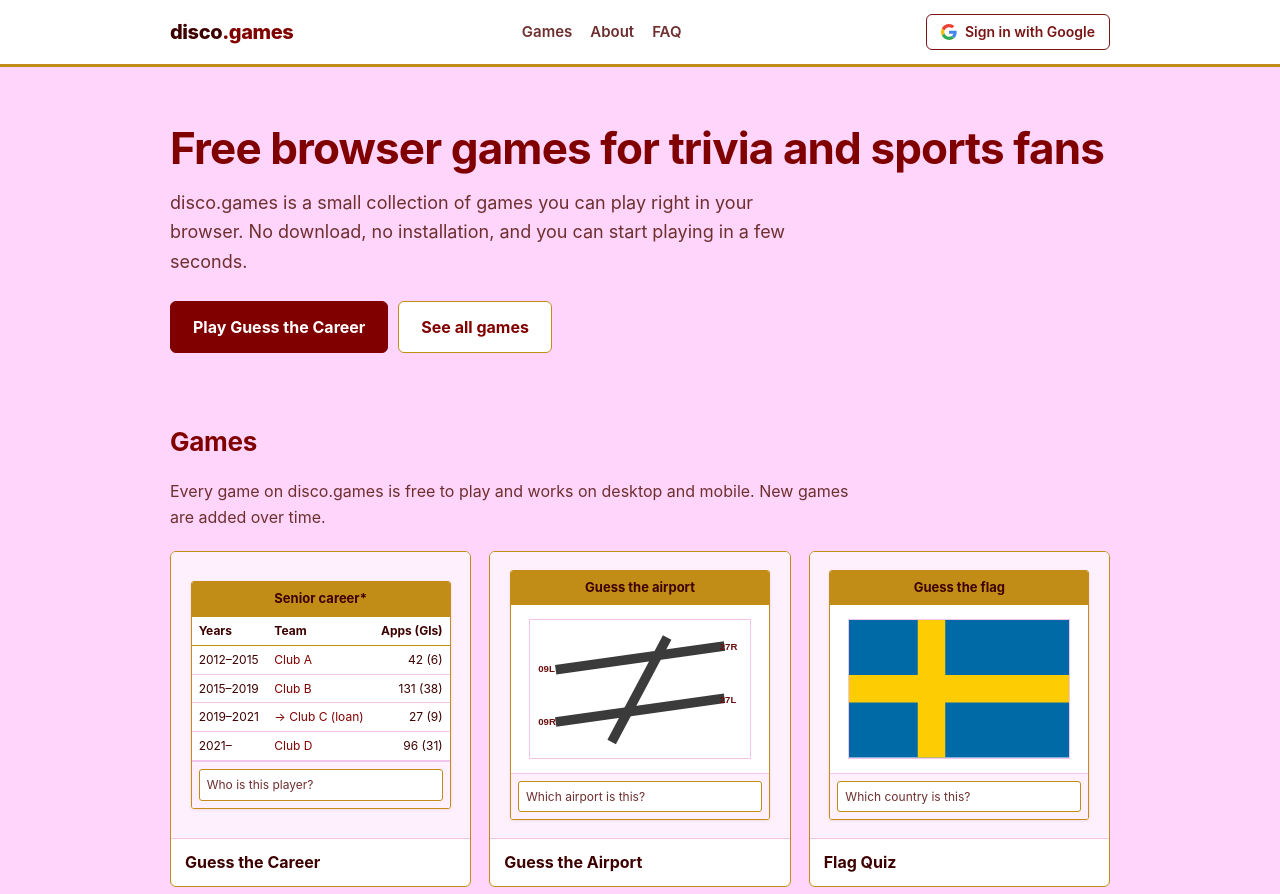
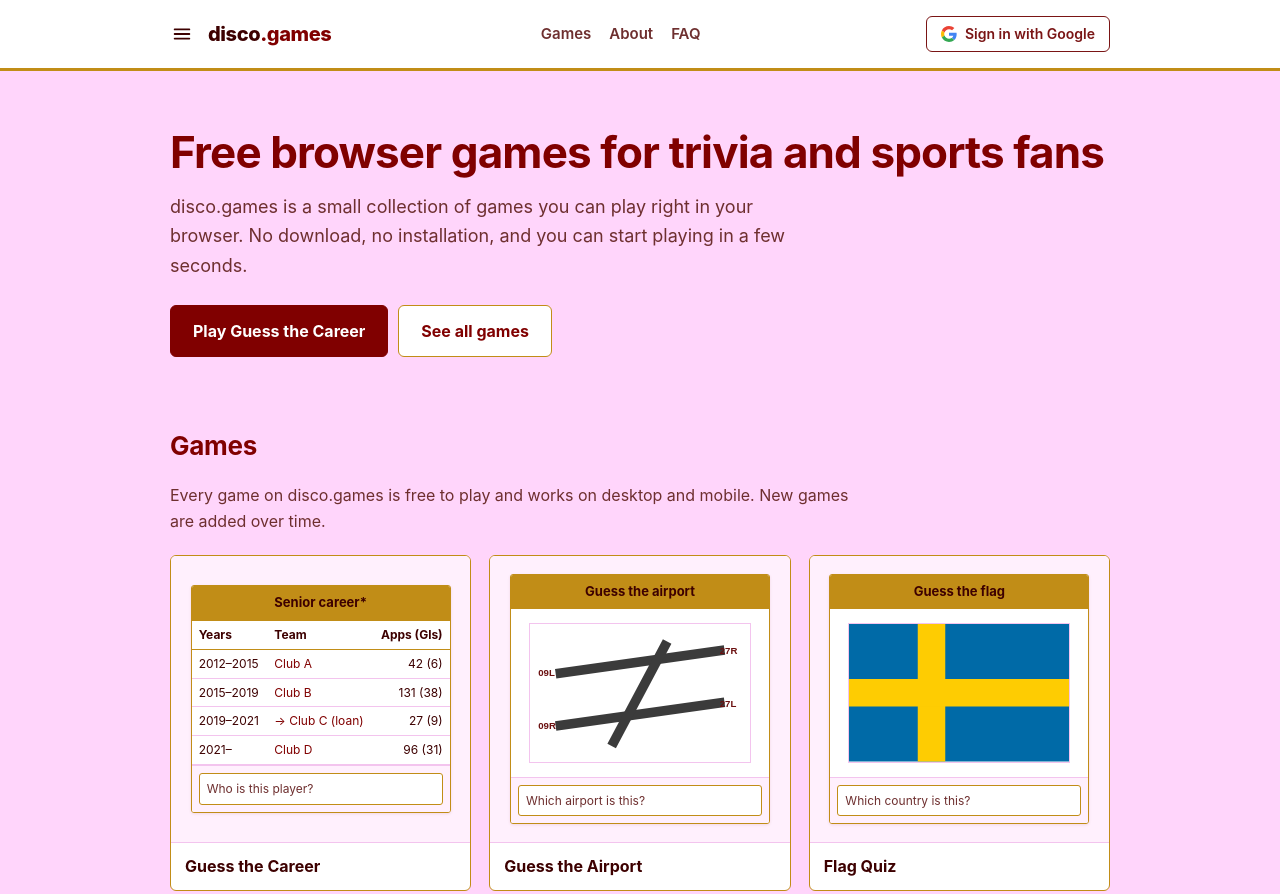
Before and after one commit to discodiscosson/disco-games, a plain HTML site: page index.html in a window 1280 px wide. Shown: the top 894 px of the page. Drawn offline with nearby package versions, Linux system fonts and the light colour scheme.

Commit message:
Spelmeny

```diff
--- a/index.html
+++ b/index.html
@@ -25,6 +25,7 @@
 
 <link rel="stylesheet" href="/style.css">
 <style>
+  .header-left { display: flex; align-items: center; gap: 6px; margin-left: -8px; color: var(--text); }
   /* ---- Account (shared disco.games sign-in) ---- */
   .account { display: flex; align-items: center; gap: 10px; margin-left: 16px; min-height: 36px; }
   .account [hidden] { display: none !important; }
@@ -106,7 +107,9 @@
 
 <header class="site-header">
   <div class="container">
-    <a class="brand" href="/">disco<span>.games</span></a>
+    <div class="header-left" data-disco-menu>
+      <a class="brand" href="/">disco<span>.games</span></a>
+    </div>
     <nav class="site-nav" aria-label="Main">
       <a href="#games">Games</a>
       <a href="#about">About</a>
@@ -303,6 +306,7 @@
     <p>disco.games is an independent project and is not affiliated with any football club, league or player.</p>
   </div>
 </footer>
+<script src="/menu.js" defer></script>
 <script src="https://cdn.jsdelivr.net/npm/@supabase/supabase-js@2"></script>
 <script>
 // ---- Shared disco.games sign-in (same Supabase project and cookie as the games) ----
--- /dev/null
+++ b/menu.js
@@ -0,0 +1,147 @@
+/* disco.games – shared game menu
+   Loaded on disco.games and in every game with:
+   <script src="https://www.disco.games/menu.js" defer></script>
+   To add a game, add one entry to GAMES below. */
+(function () {
+  if (window.__discoMenuLoaded) return;
+  window.__discoMenuLoaded = true;
+
+  var HOME = { url: 'https://www.disco.games/', hosts: ['disco.games', 'www.disco.games'], title: 'disco.games', desc: 'All games', icon: 'home' };
+  var GAMES = [
+    { url: 'https://guessthecareer.disco.games/', hosts: ['guessthecareer.disco.games'], title: 'Guess the Career', desc: 'Guess the footballer from their career path', icon: 'career' },
+    { url: 'https://airports.disco.games/', hosts: ['airports.disco.games'], title: 'Guess the Airport', desc: 'Guess the airport from its runways', icon: 'airport' },
+    { url: 'https://flagquiz.disco.games/', hosts: ['flagquiz.disco.games'], title: 'Flag Quiz', desc: 'Guess the country from its flag', icon: 'flag' },
+    { url: 'https://mumla.disco.games/', hosts: ['mumla.disco.games'], title: 'Mumla', desc: 'Daily word game in Swedish', icon: 'mumla' }
+  ];
+
+  var ICONS = {
+    home: '<rect x="4" y="4" width="7" height="7" rx="1.5"/><rect x="13" y="4" width="7" height="7" rx="1.5"/><rect x="4" y="13" width="7" height="7" rx="1.5"/><rect x="13" y="13" width="7" height="7" rx="1.5"/>',
+    career: '<rect x="4" y="4" width="16" height="16" rx="2"/><path d="M4 9h16M4 14h16M10 9v11"/>',
+    airport: '<path d="M5 17L19 7M7 5l10 14"/><path d="M4 12h16" stroke-dasharray="2 2"/>',
+    flag: '<path d="M6 21V4"/><path d="M6 5h11l-2 4 2 4H6"/>',
+    mumla: '<rect x="3" y="8" width="5" height="8" rx="1"/><rect x="9.5" y="8" width="5" height="8" rx="1"/><rect x="16" y="8" width="5" height="8" rx="1"/>'
+  };
+
+  var host = location.hostname.toLowerCase();
+  function isCurrent(item) { return item.hosts.indexOf(host) !== -1; }
+  function esc(s) { return String(s).replace(/[&<>"']/g, function (c) { return { '&': '&amp;', '<': '&lt;', '>': '&gt;', '"': '&quot;', "'": '&#39;' }[c]; }); }
+
+  // ---- styles (scoped with the dgm- prefix so the games' own CSS is not affected) ----
+  var css = '' +
+    '.dgm-btn{appearance:none;-webkit-appearance:none;box-sizing:border-box;margin:0;padding:0;width:40px;height:40px;flex-shrink:0;display:inline-flex;align-items:center;justify-content:center;border:0;border-radius:8px;background:transparent;color:inherit;cursor:pointer;font:inherit;line-height:1}' +
+    '.dgm-btn:hover{background:rgba(128,0,0,.08)}' +
+    '.dgm-btn:focus-visible,.dgm-close:focus-visible,.dgm-link:focus-visible{outline:3px solid #C18D17;outline-offset:2px}' +
+    '.dgm-btn svg{width:22px;height:22px;display:block}' +
+    '.dgm-backdrop{position:fixed;inset:0;z-index:2147483000;background:rgba(61,0,0,.45);opacity:0;visibility:hidden;transition:opacity .2s ease,visibility 0s linear .2s}' +
+    '.dgm-panel{position:fixed;top:0;left:0;bottom:0;z-index:2147483001;width:320px;max-width:86vw;display:flex;flex-direction:column;background:#fff;color:#3d0000;box-shadow:0 0 40px rgba(61,0,0,.25);transform:translateX(-100%);visibility:hidden;transition:transform .22s ease,visibility 0s linear .22s;font-family:-apple-system,BlinkMacSystemFont,"Segoe UI",Roboto,Helvetica,Arial,sans-serif;font-size:16px;line-height:1.4;text-align:left}' +
+    '.dgm-open .dgm-backdrop{opacity:1;visibility:visible;transition:opacity .2s ease}' +
+    '.dgm-open .dgm-panel{transform:none;visibility:visible;transition:transform .22s ease}' +
+    '.dgm-head{display:flex;align-items:center;justify-content:space-between;gap:12px;padding:14px 12px 14px 20px;border-bottom:3px solid #C18D17;padding-top:max(14px,env(safe-area-inset-top,0px))}' +
+    '.dgm-brand{font-size:20px;font-weight:800;letter-spacing:-.02em;color:#3d0000;text-decoration:none}' +
+    '.dgm-brand span{color:#800000}' +
+    '.dgm-close{appearance:none;-webkit-appearance:none;box-sizing:border-box;margin:0;padding:0;width:40px;height:40px;display:inline-flex;align-items:center;justify-content:center;border:0;border-radius:8px;background:transparent;color:#3d0000;cursor:pointer}' +
+    '.dgm-close:hover{background:#fff0fd}' +
+    '.dgm-close svg{width:20px;height:20px;display:block}' +
+    '.dgm-body{flex:1;overflow-y:auto;padding:12px 10px max(20px,env(safe-area-inset-bottom,0px))}' +
+    '.dgm-label{margin:14px 10px 6px;font-size:13px;font-weight:700;color:#6e2f2f}' +
+    '.dgm-list{list-style:none;margin:0;padding:0}' +
+    '.dgm-list li{margin:0;padding:0}' +
+    '.dgm-link{display:flex;align-items:center;gap:12px;padding:10px;border-radius:8px;border:1px solid transparent;color:#3d0000;text-decoration:none}' +
+    '.dgm-link:hover{background:#fff0fd;color:#3d0000}' +
+    '.dgm-link[aria-current="page"]{background:#fff0fd;border-color:#f3c4ee}' +
+    '.dgm-icon{width:40px;height:40px;flex-shrink:0;display:inline-flex;align-items:center;justify-content:center;border-radius:8px;background:#FFD5FB;color:#800000}' +
+    '.dgm-link[aria-current="page"] .dgm-icon{background:#800000;color:#fff}' +
+    '.dgm-icon svg{width:22px;height:22px;display:block;fill:none;stroke:currentColor;stroke-width:2;stroke-linecap:round;stroke-linejoin:round}' +
+    '.dgm-text{display:flex;flex-direction:column;min-width:0}' +
+    '.dgm-title{font-size:16px;font-weight:700}' +
+    '.dgm-desc{font-size:13px;color:#6e2f2f}' +
+    '.dgm-here{margin-left:auto;font-size:12px;font-weight:700;color:#800000;white-space:nowrap}' +
+    '.dgm-floating{position:fixed;top:12px;left:12px;z-index:1500;background:#fff;color:#3d0000;box-shadow:0 1px 4px rgba(61,0,0,.2)}' +
+    '@media (prefers-reduced-motion:reduce){.dgm-backdrop,.dgm-panel,.dgm-open .dgm-backdrop,.dgm-open .dgm-panel{transition:none}}';
+  var style = document.createElement('style');
+  style.textContent = css;
+  document.head.appendChild(style);
+
+  // ---- markup ----
+  function itemHtml(item) {
+    var current = isCurrent(item);
+    return '<li><a class="dgm-link" href="' + esc(item.url) + '"' + (current ? ' aria-current="page"' : '') + '>' +
+      '<span class="dgm-icon" aria-hidden="true"><svg viewBox="0 0 24 24">' + ICONS[item.icon] + '</svg></span>' +
+      '<span class="dgm-text"><span class="dgm-title">' + esc(item.title) + '</span><span class="dgm-desc">' + esc(item.desc) + '</span></span>' +
+      (current ? '<span class="dgm-here">You are here</span>' : '') +
+      '</a></li>';
+  }
+
+  var root = document.createElement('div');
+  root.className = 'dgm-root';
+  root.innerHTML =
+    '<div class="dgm-backdrop" data-dgm-close></div>' +
+    '<nav class="dgm-panel" id="dgm-panel" role="dialog" aria-modal="true" aria-label="All games on disco.games">' +
+      '<div class="dgm-head">' +
+        '<a class="dgm-brand" href="' + HOME.url + '">disco<span>.games</span></a>' +
+        '<button type="button" class="dgm-close" data-dgm-close aria-label="Close menu"><svg viewBox="0 0 20 20" fill="none" aria-hidden="true"><path d="M15 5L5 15M5 5l10 10" stroke="currentColor" stroke-width="2" stroke-linecap="round"/></svg></button>' +
+      '</div>' +
+      '<div class="dgm-body">' +
+        '<ul class="dgm-list">' + itemHtml(HOME) + '</ul>' +
+        '<p class="dgm-label">Games</p>' +
+        '<ul class="dgm-list">' + GAMES.map(itemHtml).join('') + '</ul>' +
+      '</div>' +
+    '</nav>';
+  document.body.appendChild(root);
+
+  var btn = document.createElement('button');
+  btn.type = 'button';
+  btn.className = 'dgm-btn';
+  btn.setAttribute('aria-label', 'Open games menu');
+  btn.setAttribute('aria-expanded', 'false');
+  btn.setAttribute('aria-controls', 'dgm-panel');
+  btn.innerHTML = '<svg viewBox="0 0 24 24" fill="none" aria-hidden="true"><path d="M4 7h16M4 12h16M4 17h16" stroke="currentColor" stroke-width="2" stroke-linecap="round"/></svg>';
+
+  // Where the button goes: a [data-disco-menu] slot, else the game's header, else a floating button
+  var slot = document.querySelector('[data-disco-menu]') ||
+             document.querySelector('.top-bar__left') ||
+             document.querySelector('.user-bar');
+  if (slot) slot.insertBefore(btn, slot.firstChild);
+  else { btn.classList.add('dgm-floating'); document.body.appendChild(btn); }
+
+  // ---- open / close ----
+  var panel = root.querySelector('.dgm-panel');
+  var lastFocus = null;
+  var prevOverflow = '';
+
+  function open() {
+    lastFocus = document.activeElement;
+    root.classList.add('dgm-open');
+    btn.setAttribute('aria-expanded', 'true');
+    prevOverflow = document.documentElement.style.overflow;
+    document.documentElement.style.overflow = 'hidden';
+    var target = panel.querySelector('[aria-current="page"]') || panel.querySelector('.dgm-link');
+    setTimeout(function () { if (target) target.focus(); }, 30);
+  }
+  function close() {
+    if (!root.classList.contains('dgm-open')) return;
+    root.classList.remove('dgm-open');
+    btn.setAttribute('aria-expanded', 'false');
+    document.documentElement.style.overflow = prevOverflow;
+    if (lastFocus && lastFocus.focus) lastFocus.focus(); else btn.focus();
+  }
+
+  btn.addEventListener('click', function () {
+    root.classList.contains('dgm-open') ? close() : open();
+  });
+  root.addEventListener('click', function (e) {
+    if (e.target.closest('[data-dgm-close]')) close();
+  });
+
+  // Keys inside the panel stay in the panel, so the games don't type them into their guess boxes
+  root.addEventListener('keydown', function (e) {
+    e.stopPropagation();
+    if (e.key === 'Escape') { e.preventDefault(); close(); return; }
+    if (e.key === 'Tab') {
+      var items = panel.querySelectorAll('a, button');
+      var first = items[0], last = items[items.length - 1];
+      if (e.shiftKey && document.activeElement === first) { e.preventDefault(); last.focus(); }
+      else if (!e.shiftKey && document.activeElement === last) { e.preventDefault(); first.focus(); }
+    }
+  });
+})();
```
